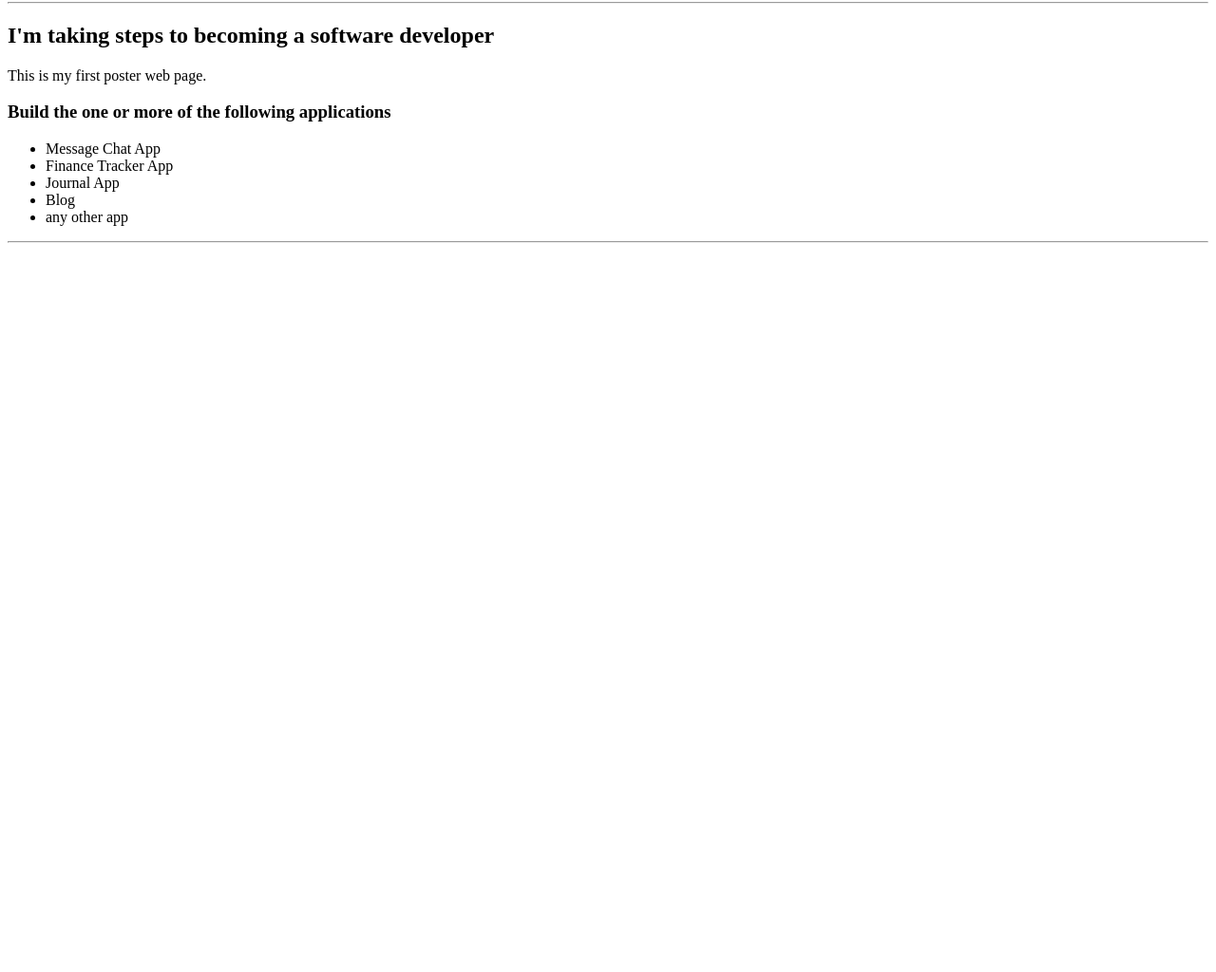
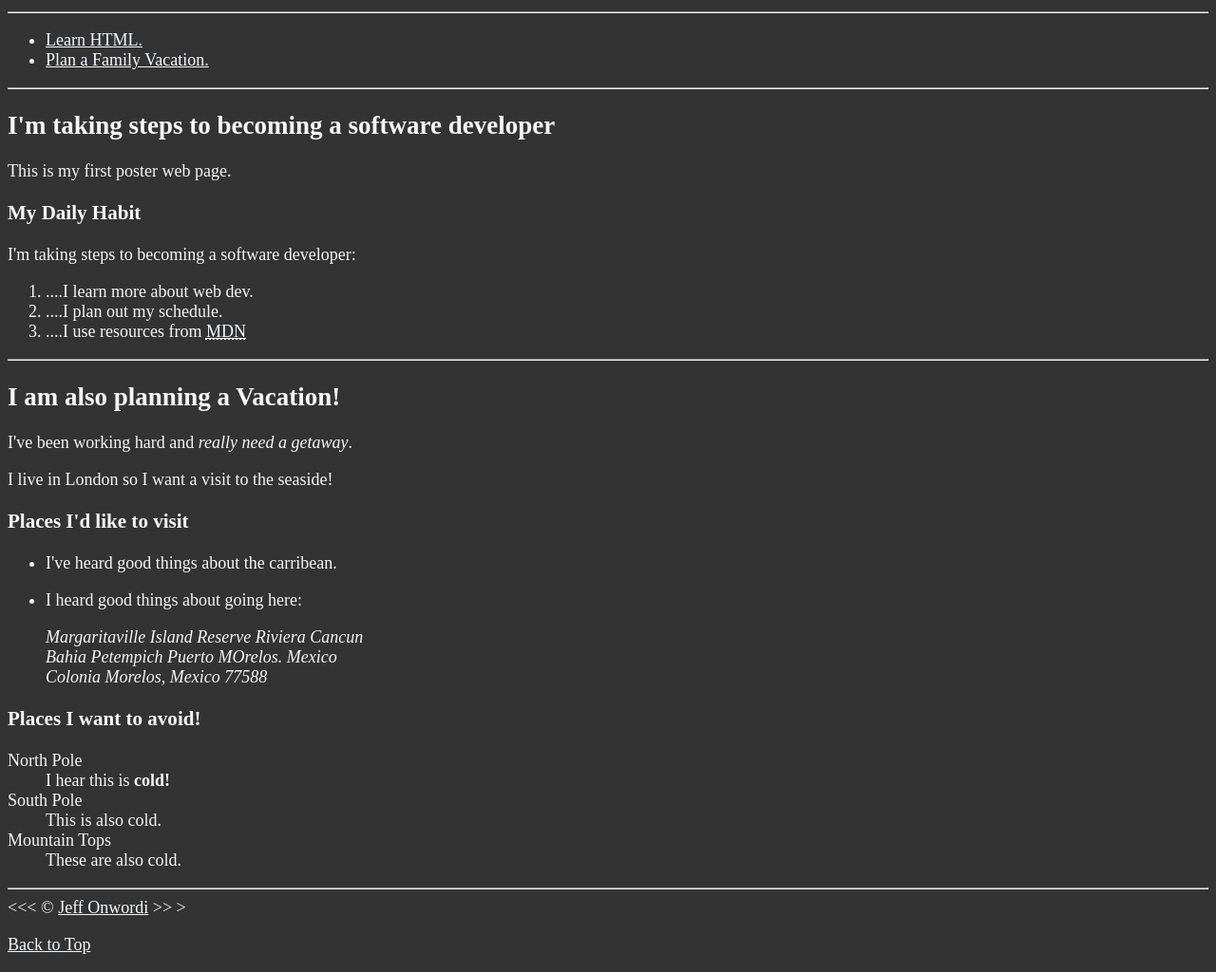
Before and after one commit to jonwor01/repo260522, a plain HTML site: page index.html in a window 1280 px wide. Shown: the part 78-1102 px from the top of the page at 95% size. Before the commit the page ends 800 px from the top, so only its background shows below. Drawn offline with Linux system fonts and the light colour scheme.

Commit message:
new files

```diff
--- a/index.html
+++ b/index.html
@@ -7,30 +7,108 @@
         <title>My First Web Page</title>
         <link rel="icon" href="html5logo.png" type="image/icon">
         <link rel="stylesheet" href="main.css" type="text/css">
+        <!-- link to all images -->
 </head>
 <body>
         <h1>My Goals for the Year</h1>
+        <hr>
+
+        <nav>
+                <ul>
+                        <li>
+                               <a href="#html">Learn HTML.</a>
+                        </li>
+                        <li>
+                               <a href="#vacation">Plan a Family Vacation.</a>
+
+                        </li>
+                </ul>
+        </nav>
+
+
 
         <hr>
-        <main>
-                <article id="html">
-                                <h2>I'm taking steps to becoming a software developer</h2>
-                                <p>This is my first poster web page.</p>
+        <section id="html">
+
+                <h2>I'm taking steps to becoming a software developer</h2>
+                <p>This is my first poster web page.</p>
+
+                <h3>My Daily Habit</h3>
+                <p>I'm taking steps to becoming a software developer:
+                <ol>
+                        <li>....I learn more about web dev.</li>
+                        <li>....I plan out my schedule.</li>
+                        <li>....I use resources from <abbr title="Mozilla Developer Network"><a href="http//developer.mozilla.org">MDN</a></abbr></li>
+                </ol>
+
+        </section>
 
 
-                        </article>
+      <hr>
+      <section id="vacation">
+
+        <h2>I am also planning a Vacation!</h2>
+                <p>I've been working hard and <em>really need a getaway</em>.</p>
+                <p>I live in London so I want a visit to the seaside!</p>
+
+                <h3>Places I'd like to visit</h3>
+                        <ul>
+                                <li>
+                                        <p>I've heard good things about the carribean.</p>
+                                </li>
+
+                                <li>
+                                        <p>I heard good things about going here:</p>
+                                        <address>
+                                                Margaritaville Island Reserve Riviera Cancun <br>
+                                                Bahia Petempich Puerto MOrelos. Mexico <br>
+                                                Colonia Morelos, Mexico 77588
+                                        </address>
+
+                                </li>
 
 
-      <h3>Build the one or more of the following applications</h3>
-        <ul>
+                         </ul>
+
+
+
+
+
+        <!--TODO: ADD More places-->
+        <h3>Places I want to avoid!</h3>
+                <dl>
+                        <dt>North Pole</dt>
+                        <dd>I hear this is <strong>cold!</strong>
+                        </dd>
+
+
+                        <dt>South Pole</dt>
+                        <dd>This is also cold.</dd>
+
+                        <dt>Mountain Tops</dt>
+                        <dd>These are also cold.</dd>
+                </dl>
+
+        </section>
+        <hr>
+
+      &lt;&lt;&lt; &copy; <a href="about.html">Jeff Onwordi</a>  &gt;&gt;
+      &gt;
+      <p>
+              <a href="#">Back to Top</a>
+      </p>
+
+
+
+
+
+      <!-- Build the one or more of the following applications
+
               <li>Message Chat App</li>
               <li>Finance Tracker App</li>
               <li>Journal App</li>
               <li>Blog</li>
-              <li>any other app</li>
-        </ul>
-      <hr>
-        </main>
+              <li>any other app</li> -->
 
 </body>
 </html>
--- a/main.css
+++ b/main.css
@@ -0,0 +1,19 @@
+html {
+        font-size: 18px;
+}
+body {
+        background-color: #333;
+        color: whitesmoke;
+
+}
+a {
+        color: aliceblue;
+}
+
+a:visited {
+        color: lightgray;
+}
+
+a:hover, a:active {
+        color: #eee;
+}
```
Also changed, not shown: about.html (added, +43 -0 lines).
